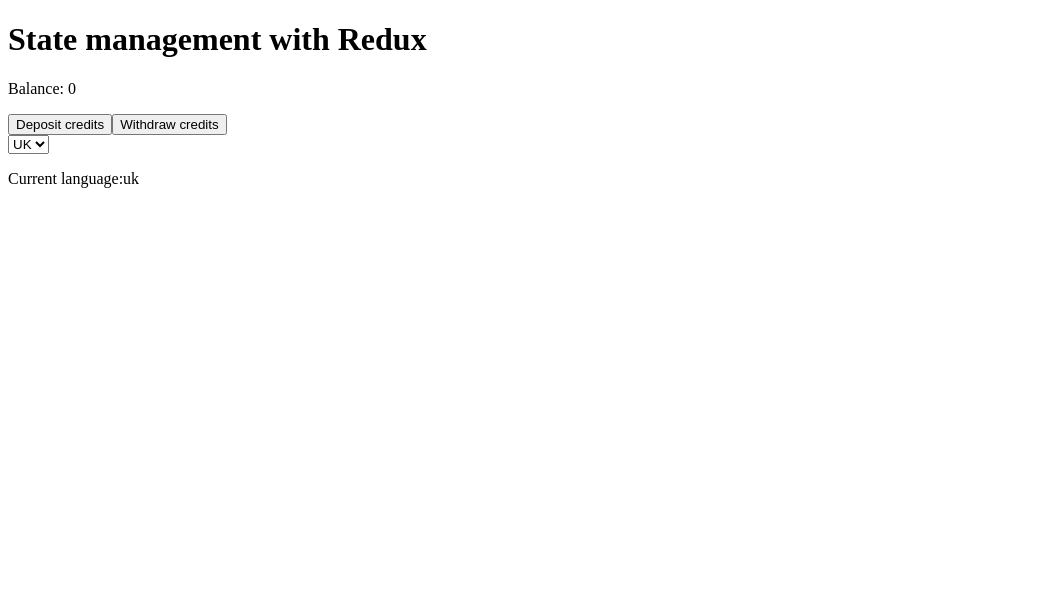
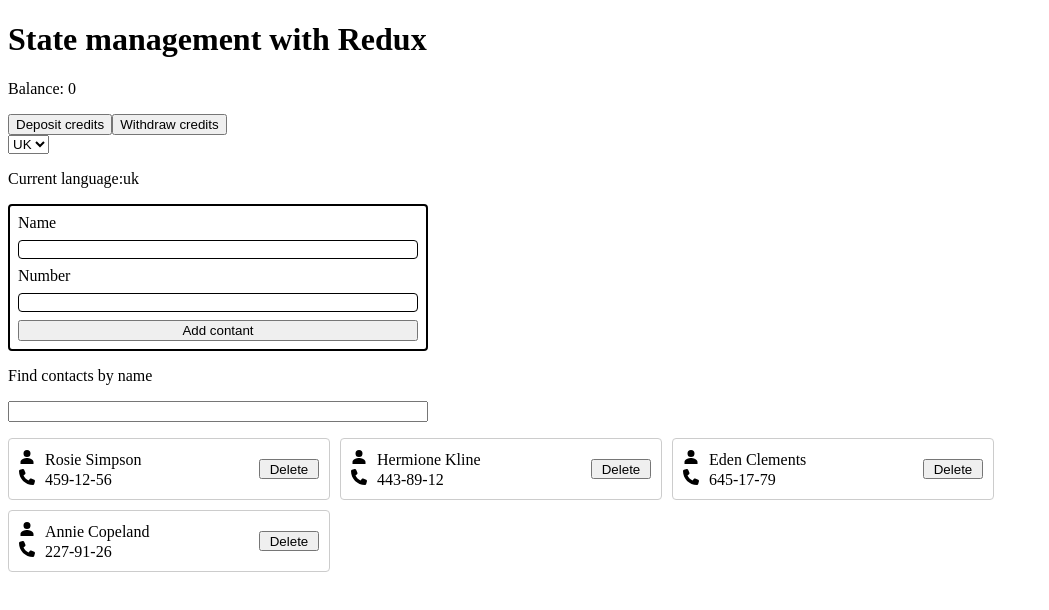
Before and after one commit to CJDreamer1/goit-react-hw-08, a React (Vite) app: page / in a window 1280 px wide. Shown: the top 610 px of the page, without its empty margins (0-1049 px from the left). Built offline with nearby package versions, Linux system fonts and the light colour scheme.

Commit message:
update2.1
додав до домашки всі файли з контактів + підключив бібліотеки

```diff
--- a/package.json
+++ b/package.json
@@ -11,10 +11,13 @@
   },
   "dependencies": {
     "@reduxjs/toolkit": "^2.2.5",
+    "formik": "^2.4.6",
     "react": "^18.2.0",
     "react-dom": "^18.2.0",
+    "react-icons": "^5.2.1",
     "react-redux": "^9.1.2",
-    "redux-persist": "^6.0.0"
+    "redux-persist": "^6.0.0",
+    "yup": "^1.4.0"
   },
   "devDependencies": {
     "@types/react": "^18.2.66",
--- a/src/components/App/App.jsx
+++ b/src/components/App/App.jsx
@@ -2,15 +2,51 @@
 import Balance from "../Balance/Balance";
 import LangSwitcher from "../LangSwitcher";
 import { selectLang } from "../../redux/localeSlice";
+import { useState, useEffect } from "react";
+import ContactForm from "../ContactForm/ContactForm";
+import SearchBox from "../SearchBox/SearchBox";
+import initialContacts from "../contacts.json";
+import ContactList from "../ContactList/ContactList";
 
 export default function App() {
   const lang = useSelector(selectLang);
+  const getContacts = () => {
+    const savedContacts = localStorage.getItem("my-contacts");
+    return savedContacts !== null ? JSON.parse(savedContacts) : initialContacts;
+  };
+
+  const [contacts, setContacts] = useState(getContacts);
+  const [filter, setFilter] = useState("");
+
+  const addContact = (newContact) => {
+    setContacts((prevContacts) => {
+      return [...prevContacts, newContact];
+    });
+  };
+
+  const deleteContact = (contactId) => {
+    setContacts((prevContacts) => {
+      return prevContacts.filter((contact) => contact.id !== contactId);
+    });
+  };
+
+  const visibleContacts = contacts.filter((contact) =>
+    contact.name.toLowerCase().includes(filter.toLowerCase())
+  );
+
+  useEffect(() => {
+    localStorage.setItem("my-contacts", JSON.stringify(contacts));
+  }, [contacts]);
+
   return (
     <div>
       <h1>State management with Redux</h1>
       <Balance />
       <LangSwitcher />
       <p>Current language:{lang}</p>
+      <ContactForm onAdd={addContact} />
+      <SearchBox value={filter} onFilter={setFilter} />
+      <ContactList contacts={visibleContacts} onDelete={deleteContact} />
     </div>
   );
 }
--- /dev/null
+++ b/src/components/Contact/Contact.jsx
@@ -0,0 +1,25 @@
+import { FaPhone } from "react-icons/fa6";
+import { IoPersonSharp } from "react-icons/io5";
+import css from "../Contact/Contact.module.css";
+
+export default function Contact({ data: { name, number, id }, onDelete }) {
+  return (
+    <div className={css.form}>
+      <div className={css.sform}>
+        <p className={css.paragraph}>
+          <IoPersonSharp className={css.icon} />
+          {name}
+        </p>
+
+        <p className={css.paragraph}>
+          <FaPhone className={css.icon} />
+          {number}
+        </p>
+      </div>
+
+      <button className={css.button} onClick={() => onDelete(id)}>
+        Delete
+      </button>
+    </div>
+  );
+}
--- /dev/null
+++ b/src/components/Contact/Contact.module.css
@@ -0,0 +1,25 @@
+.form {
+  display: flex;
+  justify-content: space-between;
+  align-items: center;
+  border: 1px solid #ccc;
+  border-radius: 4px;
+  padding: 10px;
+  width: 300px;
+}
+.sform {
+  display: flex;
+  flex-direction: column;
+}
+.paragraph {
+  margin: 0;
+  justify-content: space-between;
+}
+.icon {
+  left: 0;
+  padding-right: 10px;
+}
+.button {
+  height: 20px;
+  width: 60px;
+}
--- /dev/null
+++ b/src/components/ContactForm/ContactForm.jsx
@@ -0,0 +1,60 @@
+import { useId } from "react";
+import { nanoid } from "nanoid";
+import { Formik, Form, Field, ErrorMessage } from "formik";
+import * as Yup from "yup";
+
+import css from "../ContactForm/ContactForm.module.css";
+
+const userSchema = Yup.object().shape({
+  name: Yup.string()
+    .min(3, "Занадто коротке ім`я, мінімум 3 символи!")
+    .required("Це обов`язкове поле!"),
+  number: Yup.string()
+    .max(50, "Занадто велике число!")
+    .required("Це обов`язкове поле!"),
+});
+
+export default function ContactForm({ onAdd }) {
+  const fieldId = useId();
+
+  const handleSubmit = (values, actions) => {
+    const newContact = {
+      ...values,
+      id: nanoid(),
+    };
+    onAdd(newContact);
+    actions.resetForm();
+  };
+
+  return (
+    <Formik
+      initialValues={{
+        id: "",
+        name: "",
+        number: "",
+      }}
+      validationSchema={userSchema}
+      onSubmit={handleSubmit}
+    >
+      <Form className={css.form}>
+        <label htmlFor={`${fieldId}-name`}>Name</label>
+        <Field
+          className={css.input}
+          type="text"
+          name="name"
+          id={`${fieldId}-name`}
+        />
+        <ErrorMessage className={css.error} name="name" component="span" />
+        <label htmlFor={`${fieldId}-number`}>Number</label>
+        <Field
+          className={css.input}
+          type="text"
+          name="number"
+          id={`${fieldId}-number`}
+        />
+        <ErrorMessage className={css.error} name="number" component="span" />
+        <button type="submit">Add contant</button>
+      </Form>
+    </Formik>
+  );
+}
--- /dev/null
+++ b/src/components/ContactForm/ContactForm.module.css
@@ -0,0 +1,17 @@
+.form {
+  display: flex;
+  flex-direction: column;
+  gap: 8px;
+  max-width: 400px;
+  padding: 8px;
+  border: 2px solid black;
+  border-radius: 4px;
+}
+.input {
+  border: 1px solid black;
+  border-radius: 4px;
+}
+.error {
+  color: orangered;
+  font-size: 14px;
+}
--- /dev/null
+++ b/src/components/ContactList/ContactList.jsx
@@ -0,0 +1,14 @@
+import css from "../ContactList/ContactList.module.css";
+import Contact from "../Contact/Contact";
+
+export default function ContactList({ contacts, onDelete }) {
+  return (
+    <ul className={css.uList}>
+      {contacts.map((contact) => (
+        <li className={css.list} key={contact.id}>
+          <Contact data={contact} onDelete={onDelete} />
+        </li>
+      ))}
+    </ul>
+  );
+}
--- /dev/null
+++ b/src/components/ContactList/ContactList.module.css
@@ -0,0 +1,11 @@
+.uList {
+  display: flex;
+  flex-wrap: wrap;
+  gap: 10px;
+  list-style: none;
+  padding-left: 0;
+}
+.uList:li {
+  flex: 0 0 calc(25% - 10px);
+  max-width: calc(25% - 10px);
+}
--- /dev/null
+++ b/src/components/SearchBox/SearchBox.jsx
@@ -0,0 +1,14 @@
+import css from "../SearchBox/SearchBox.module.css";
+export default function SearchBox({ value, onFilter }) {
+  return (
+    <div>
+      <p>Find contacts by name</p>
+      <input
+        className={css.inputDecoration}
+        type="text"
+        value={value}
+        onChange={(e) => onFilter(e.target.value)}
+      />
+    </div>
+  );
+}
--- /dev/null
+++ b/src/components/SearchBox/SearchBox.module.css
@@ -0,0 +1,7 @@
+.inputDecoration {
+  outline: none;
+  width: 412px;
+}
+.inputDecoration:focus {
+  outline: 1px solid rgb(69, 69, 255);
+}
--- /dev/null
+++ b/src/components/contacts.json
@@ -0,0 +1,6 @@
+[
+  { "id": "id-1", "name": "Rosie Simpson", "number": "459-12-56" },
+  { "id": "id-2", "name": "Hermione Kline", "number": "443-89-12" },
+  { "id": "id-3", "name": "Eden Clements", "number": "645-17-79" },
+  { "id": "id-4", "name": "Annie Copeland", "number": "227-91-26" }
+]
```
Also changed, not shown: 1 other file (tests, documents, lock files or other folders).
